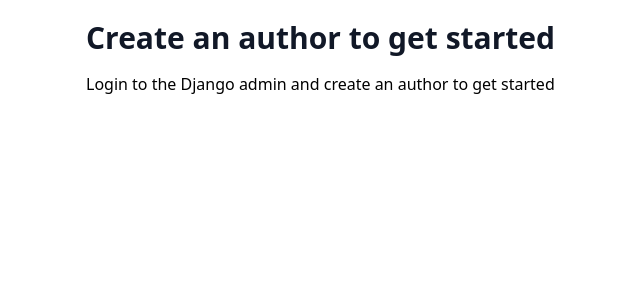
After one commit to iulianpro/books_app, a Django app: page / in a window 1280 px wide. The commit adds this page. Shown: the top 300 px of the page, without its empty margins (66-706 px from the left). Run offline with Django 3.2, Linux system fonts and the light colour scheme; some libraries are stand-ins or nearby versions.

Commit message:
added home template

```diff
--- a/django_htmx/urls.py
+++ b/django_htmx/urls.py
@@ -14,7 +14,7 @@
 urlpatterns = [
     path('admin/', admin.site.urls),
     path('', TemplateView.as_view(template_name="home.html"), name='create-book'),
-    path('<pk>/', create_book, name='create-book'),
+    path('<int:pk>/', create_book, name='create-book'),
     path('htmx/book/<pk>/', detail_book, name="detail-book"),
     path('htmx/book/<pk>/update/', update_book, name="update-book"),
     path('htmx/book/<pk>/delete/', delete_book, name="delete-book"),
--- a/templates/create_book.html
+++ b/templates/create_book.html
@@ -8,7 +8,7 @@
             Create books for {{ author.name }}
         </h2>
     </div>
-    <div class="mt-4 flex md:mt-0 md:ml-4">
+    <div class="flex md:mt-0 md:ml-4">
         <button type="button" hx-get="{% url 'create-book-form' %}" hx-target="#bookforms" hx-swap="beforeend"
             class="ml-3 inline-flex items-center px-4 py-2 border border-transparent rounded-md shadow-sm text-sm font-medium text-white bg-indigo-600 hover:bg-indigo-700 focus:outline-none focus:ring-2 focus:ring-offset-2 focus:ring-indigo-500">
             Add form
@@ -17,9 +17,9 @@
 </div>
 
 
-<div id="bookforms" class="py-5 mt-5"></div>
+<div id="bookforms" class="py-5"></div>
 
-<div class="mt-5 py-5 border-t border-gray-100">
+<div class="mt-5 py-5">
     {% for book in books %}
 
     {% include "partials/book_detail.html" %}
--- /dev/null
+++ b/templates/home.html
@@ -0,0 +1,14 @@
+{% extends "base.html" %}
+
+{% block content %}
+
+<div>
+    <h2 class="text-2xl font-bold leading-7 text-gray-900 sm:text-3xl sm:truncate">
+        Create an author to get started
+    </h2>
+</div>
+<div class="mt-4">
+    Login to the Django admin and create an author to get started
+</div>
+
+{% endblock %}
--- a/templates/partials/book_form.html
+++ b/templates/partials/book_form.html
@@ -1,6 +1,6 @@
 {% load tailwind_filters %}
 
-<div hx-target="this" hx-swap="outerHTML" class="mt-3 py-3 px-3 bg-white shadow border border-gray-100">
+<div hx-target="this" hx-swap="outerHTML" class="py-3 px-3 bg-white shadow border border-gray-100">
     <form method="POST">
         {% csrf_token %}
         {{ form|crispy }}
```
Also changed, not shown: django_htmx/settings.py (+17 -14 lines), requirements.txt (added, +17 -0 lines).
